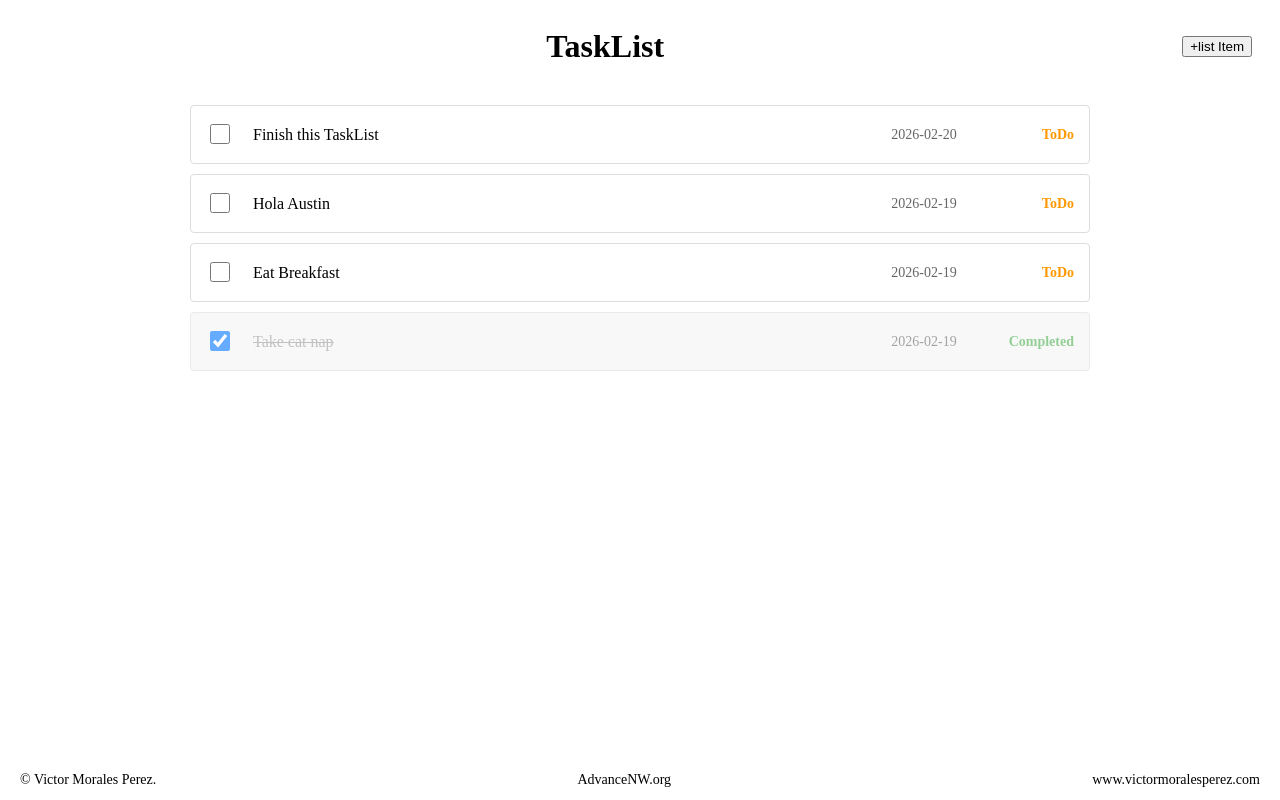
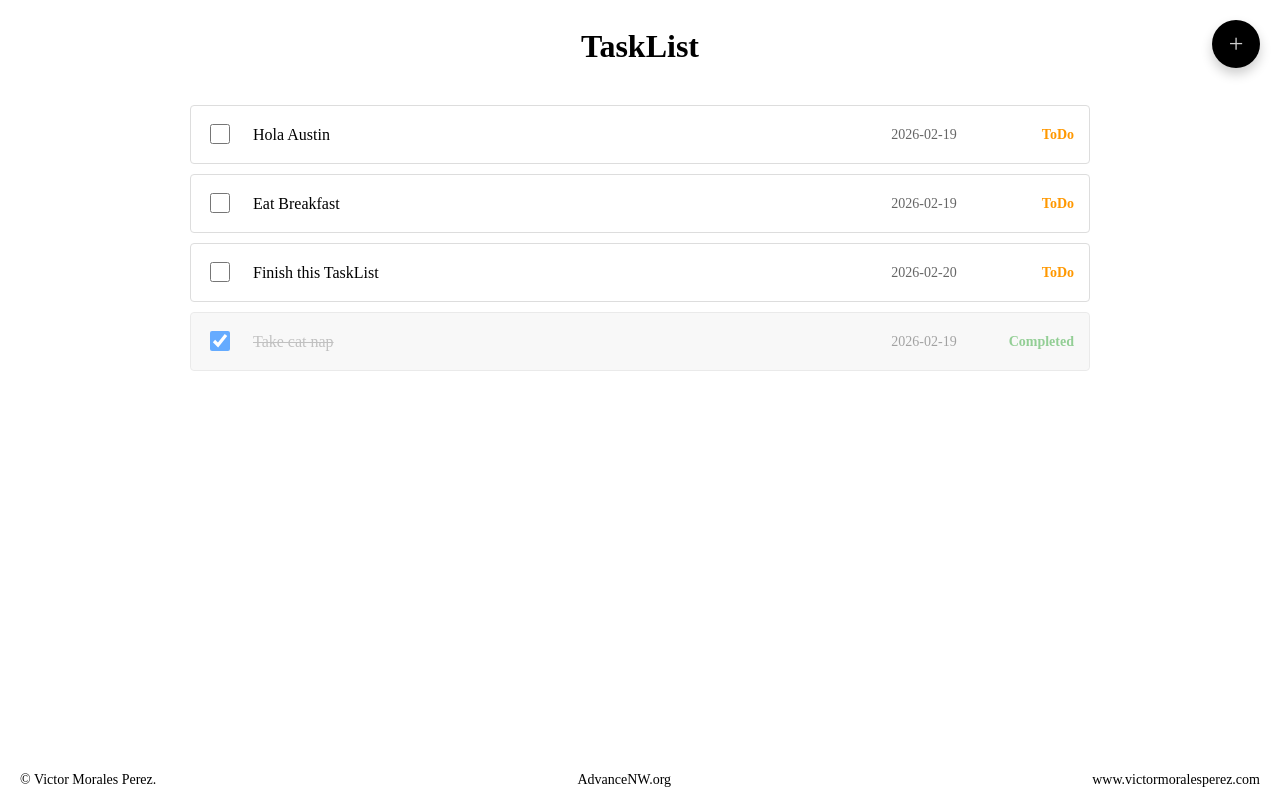
Before and after one commit to AdvanceNorthWest/InterviewBoilerplate-Candidate, a React (Vite) app in the folder client/: page / in a window 1280 px wide. Built offline with nearby package versions, Linux system fonts and the light colour scheme.

Commit message:
Sort tasks by urgency/date & add FAB

```diff
--- a/client/src/components/Body/Body.jsx
+++ b/client/src/components/Body/Body.jsx
@@ -2,19 +2,44 @@ import { useState, forwardRef, useImperativeHandle } from "react";
 import "./Body.css";
 
 const Body = forwardRef(function Body(_, ref) {
-  const [tasks, setTasks] = useState([
+  const urgencyOrder = { High: 0, Medium: 1, Low: 2 };
+
+  const sortTasks = (taskList) => {
+    const incomplete = taskList.filter((t) => !t.completed);
+    const completed = taskList.filter((t) => t.completed);
+
+    // date based sorting, without = new list keeps going to bottom?
+    const sortedIncomplete = [...incomplete].sort((a, b) => {
+      const aOrder = urgencyOrder[a.urgency] ?? 2;
+      const bOrder = urgencyOrder[b.urgency] ?? 2;
+
+      if (aOrder !== bOrder) {
+        return aOrder - bOrder;
+      }
+
+      if (a.date && b.date) {
+        return new Date(a.date) - new Date(b.date);
+      }
+      return 0;
+    });
+
+    return [...sortedIncomplete, ...completed];
+  };
+
+  const [tasks, setTasks] = useState(() =>
+    sortTasks([
       {
         id: 1,
         title: "Finish this TaskList",
         date: "2026-02-20",
-      urgency: "Low",
+        urgency: "Medium",
         completed: false,
       },
       {
         id: 2,
         title: "Hola Austin",
         date: "2026-02-19",
-      urgency: "High",
+        urgency: "Medium",
         completed: false,
       },
       {
@@ -32,32 +57,32 @@ const Body = forwardRef(function Body(_, ref) {
         urgency: "Low",
         completed: true,
       },
-  ]);
+    ]),
+  );
 
   const handleCheckboxChange = (id) => {
     const updatedTasks = tasks.map((task) =>
       task.id === id ? { ...task, completed: !task.completed } : task,
     );
-
-    const incompleteTasks = updatedTasks.filter((task) => !task.completed);
-    const completedTasks = updatedTasks.filter((task) => task.completed);
-
-    setTasks([...incompleteTasks, ...completedTasks]);
+    setTasks(sortTasks(updatedTasks));
   };
 
   useImperativeHandle(ref, () => ({
     addTask(newTask) {
       const id = Date.now();
-      setTasks((prev) => [
+      setTasks((prev) => {
+        const updated = [
           ...prev,
           {
             id,
             title: newTask.title,
             date: newTask.date || "",
-          urgency: newTask.urgency,
+            urgency: newTask.urgency || "Low",
             completed: false,
           },
-      ]);
+        ];
+        return sortTasks(updated);
+      });
     },
   }));
   return (
--- a/client/src/components/Header/Header.css
+++ b/client/src/components/Header/Header.css
@@ -1,8 +1,9 @@
 .header {
   display: flex;
   align-items: center;
-  justify-content: space-between;
+  justify-content: center;
   padding: 20px;
+  position: relative;
 }
 
 .header h1 {
@@ -11,8 +12,33 @@
   margin: 0;
 }
 
-.add-item-btn {
-  margin-left: auto;
-  /* background-color: transparent; */
-  /* border: none; */
+/* Floating action button (top-right) */
+.fab {
+  position: absolute;
+  top: 12px;
+  right: 12px;
+  width: 48px;
+  height: 48px;
+  border-radius: 50%;
+  background: #000; /* black tone */
+  color: #cfcfcf; /* light grey for icon */
+  display: inline-flex;
+  align-items: center;
+  justify-content: center;
+  box-shadow: 0 6px 12px rgba(0, 0, 0, 0.2);
+  cursor: pointer;
+  user-select: none;
 }
+
+.fab:hover {
+  background-color: #666;
+}
+.fab:focus {
+  outline: 2px solid #666;
+}
+
+.fab-plus {
+  font-size: 26px;
+  line-height: 1;
+  color: #cfcfcf; /* light grey */
+}
--- a/client/src/components/Header/Header.jsx
+++ b/client/src/components/Header/Header.jsx
@@ -1,12 +1,25 @@
 import "./Header.css";
 
 export default function Header({ onAddClick }) {
+  const handleKey = (e) => {
+    if (e.key === "Enter" || e.key === " " || e.key === "Spacebar") {
+      onAddClick && onAddClick();
+    }
+  };
+
   return (
     <header className="header">
       <h1>TaskList</h1>
-      <button className="add-item-btn" onClick={onAddClick}>
-        +list Item
-      </button>
+      <div
+        className="fab"
+        role="button"
+        tabIndex={0}
+        aria-label="Add list item"
+        onClick={onAddClick}
+        onKeyDown={handleKey}
+      >
+        <span className="fab-plus">+</span>
+      </div>
     </header>
   );
 }
```
Lines whose indentation alone changed are shown as unchanged.
